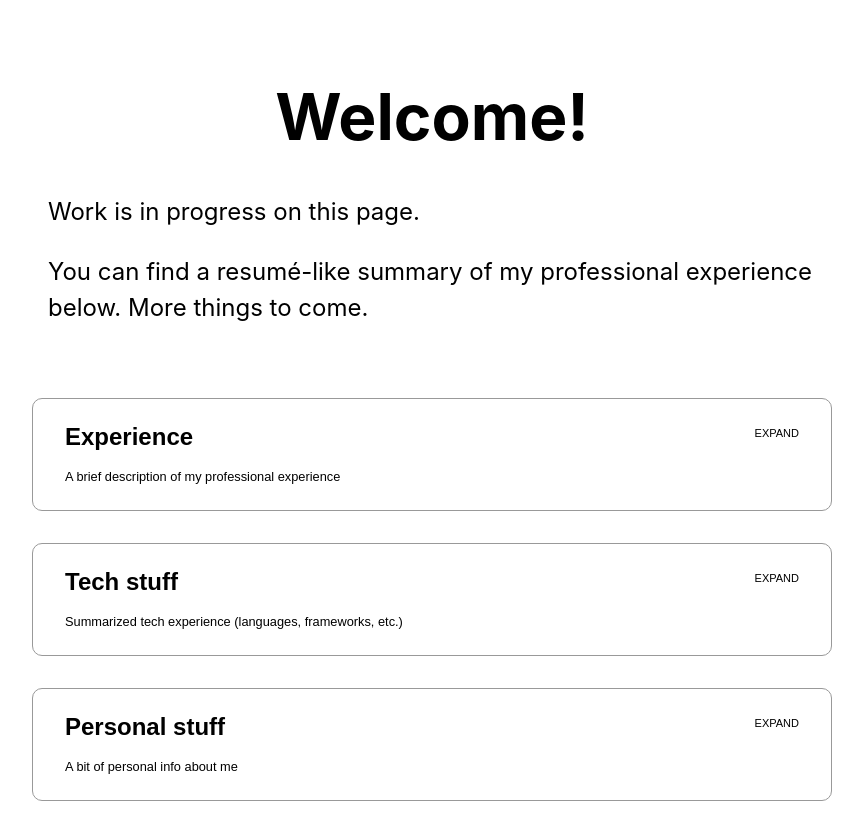
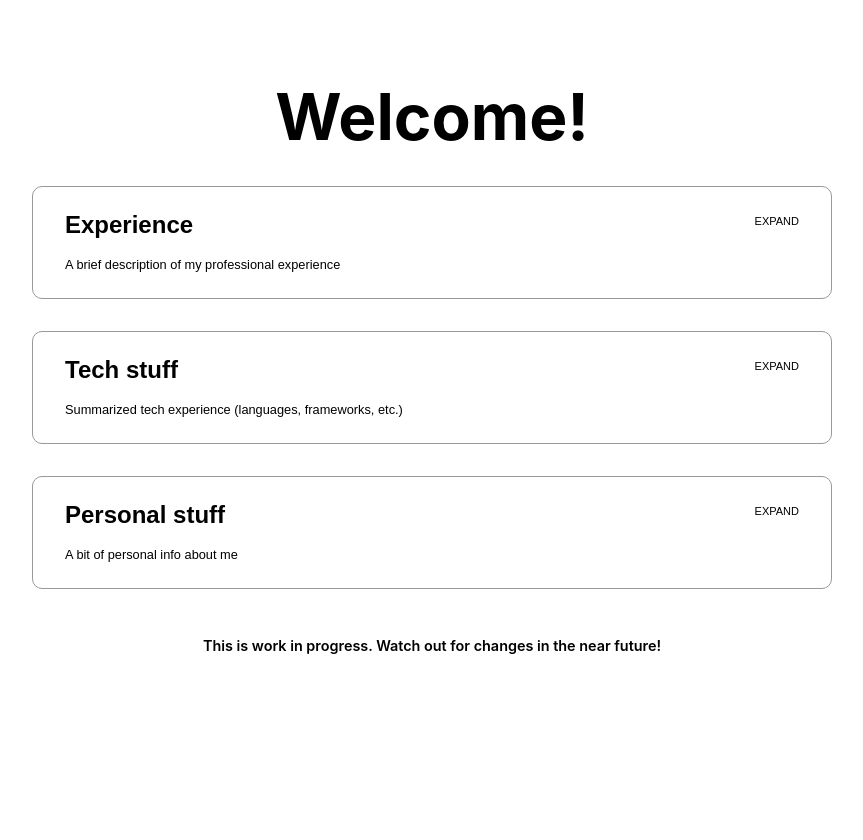
Before and after one commit to JamieMoriarty/resume, a Next.js app: page / in a window 1280 px wide. Shown: the top 840 px of the page, without its empty margins (208-1071 px from the left). After the commit the page ends 800 px from the top, so only its background shows below. Built offline with nearby package versions, Linux system fonts and the light colour scheme.

Commit message:
Move cards above the fold

```diff
--- a/pages/index.js
+++ b/pages/index.js
@@ -19,11 +19,6 @@ export default function Home() {
             <main className={styles.main}>
                 <h1 className={styles.title}>Welcome!</h1>
 
-                <div className={styles.description}>
-                    <p>Work is in progress on this page.</p>
-                    <p>You can find a resumé-like summary of my professional experience below. More things to come.</p>
-                </div>
-
                 <div className={styles.grid}>
                     <FrontPageCard title="Experience" description="A brief description of my professional experience">
                         <Resume />
@@ -35,6 +30,8 @@ export default function Home() {
                         <PersonalStuff />
                     </FrontPageCard>
                 </div>
+
+                <p className={styles['wip-notice']}>This is work in progress. Watch out for changes in the near future!</p>
             </main>
         </div>
     );
--- a/styles/Home.module.scss
+++ b/styles/Home.module.scss
@@ -29,7 +29,7 @@
     font-size: 4rem;
 }
 
-.title{
+.title {
     text-align: center;
 }
 
@@ -48,8 +48,7 @@
     border-radius: 5px;
     padding: 0.75rem;
     font-size: 1.1rem;
-  font-family: Menlo, Monaco, Lucida Console, Liberation Mono, DejaVu Sans Mono,
-    Bitstream Vera Sans Mono, Courier New, monospace;
+    font-family: Menlo, Monaco, Lucida Console, Liberation Mono, DejaVu Sans Mono, Bitstream Vera Sans Mono, Courier New, monospace;
 }
 
 .grid {
@@ -65,6 +64,13 @@
     height: 1em;
 }
 
+.wip-notice {
+    font-size: 0.9rem;
+    font-weight: 600;
+
+    margin-top: 3rem;
+}
+
 @media (max-width: 820px) {
     .grid {
         margin: 1rem 0;
```
Lines whose indentation alone changed are shown as unchanged.
